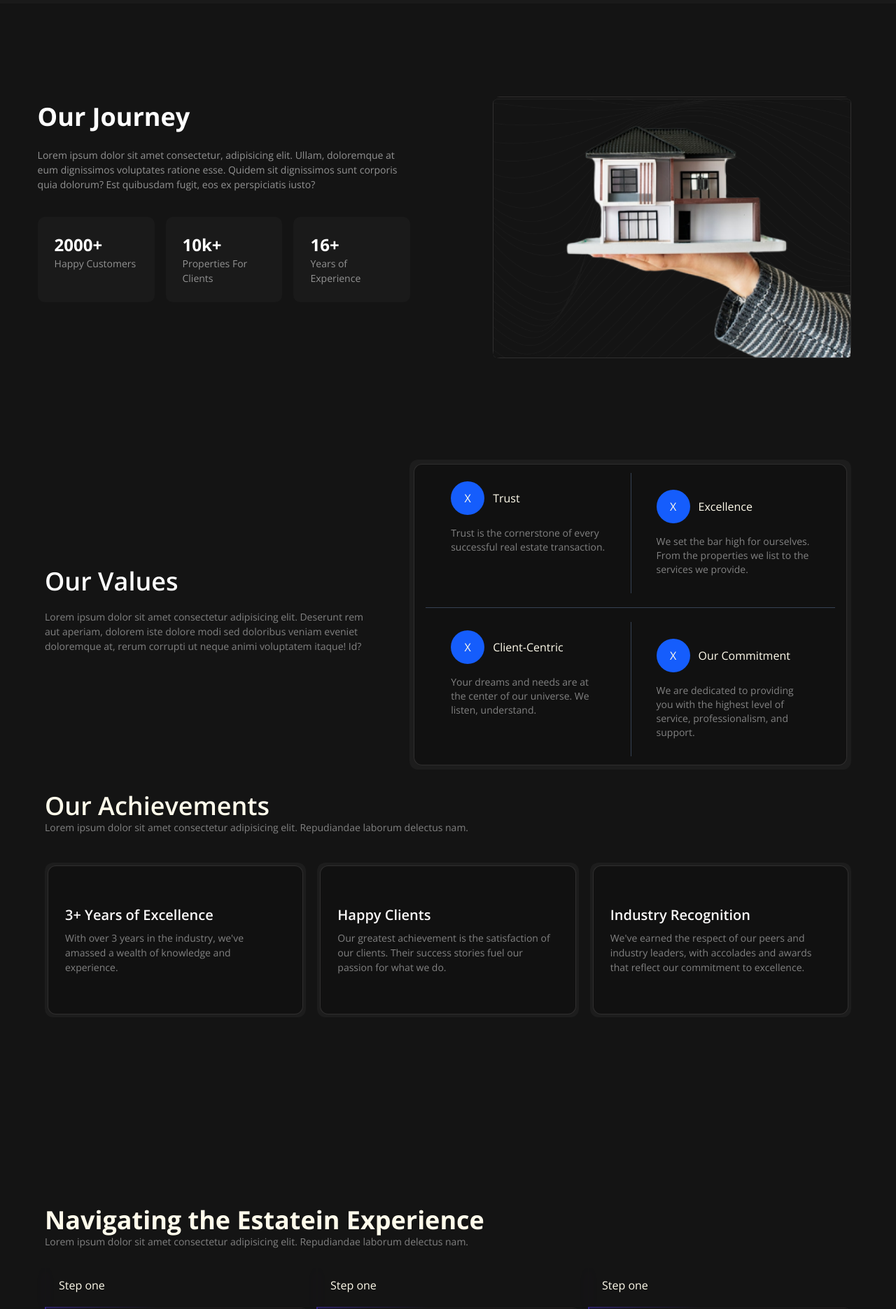
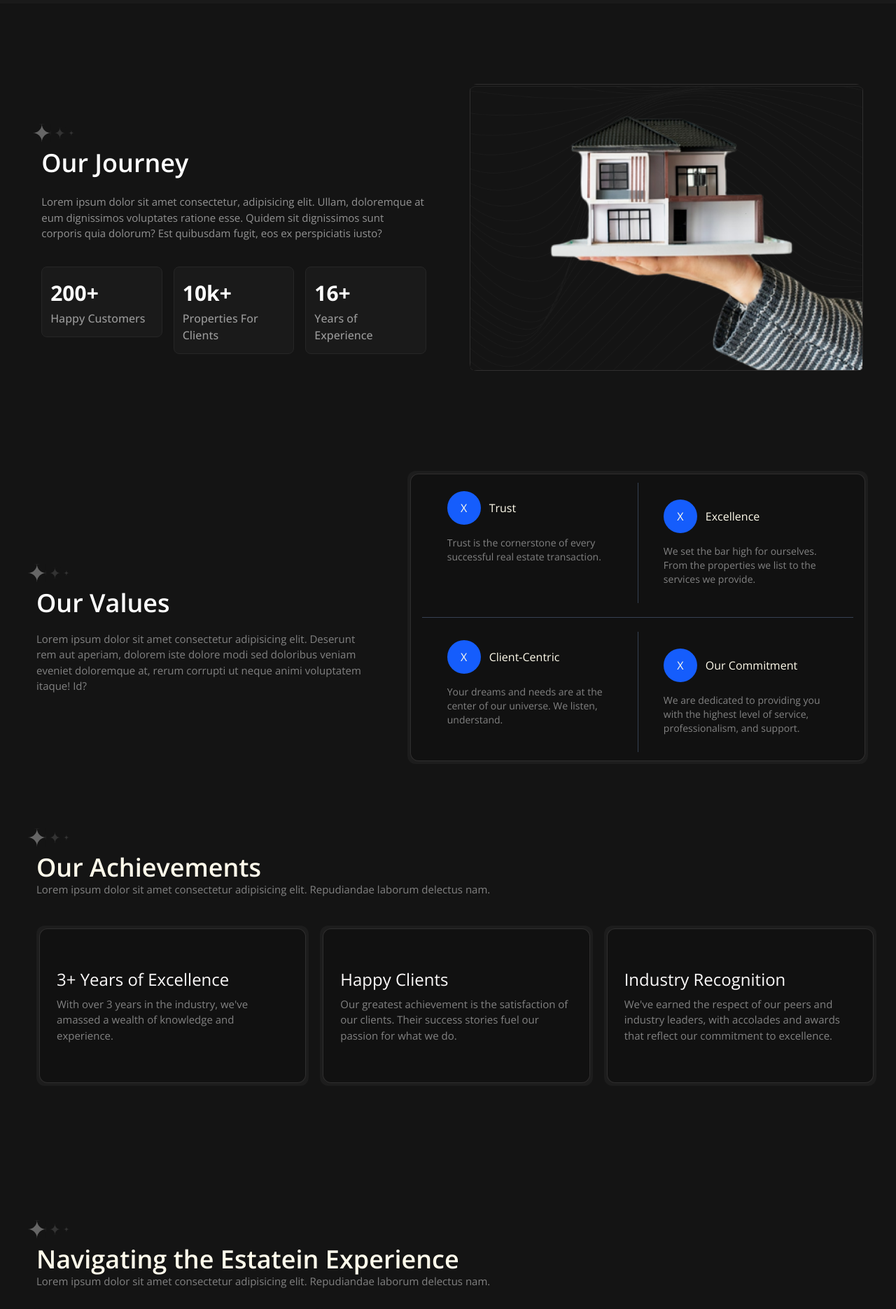
Before and after one commit to abdullahfazal1210-hub/UniwebProjectFrontend, a Next.js app: page /about in a window 1280 px wide. Shown: the part 120-1991 px from the top of the page at 70% size. Built offline with nearby package versions, Linux system fonts and the light colour scheme.

Commit message:
about/update

```diff
--- a/app/(pages)/about/page.jsx
+++ b/app/(pages)/about/page.jsx
@@ -1,4 +1,10 @@
 import Card from "@/app/components/web/common/Card";
+import StatsCard from "@/app/components/web/common/StatsCard";
+import Message from "@/app/styles/icons/Message";
+import Send from "@/app/styles/icons/Send";
+import StarsIcon from "@/app/styles/icons/StarsIcon";
+import Twitter from "@/app/styles/icons/Twitter";
+import Sparkling from "@/app/styles/svg/Sparkling";
 import { Separator } from "@/components/ui/separator";
 import React from "react";
 
@@ -100,18 +106,33 @@ function About() {
       designation: "Legal Counsel",
     },
   ];
+  const stats = [
+    {
+      value: "200+",
+      label: "Happy Customers",
+    },
+    {
+      value: "10k+",
+      label: "Properties For Clients",
+    },
+    {
+      value: "16+",
+      label: "Years of Experience",
+    },
+  ];
 
   return (
     <div className="bg-[#141414]">
       <div className="main-container  ">
- <div className="sec-one grid grid-cols-1 md:grid-cols-2">
+ <div className="sec-one grid grid-cols-1 px-4 md:grid-cols-2">
   {/* Left Content Section */}
-  <div className="left relative md:h-[80vh] p-6 flex justify-center items-center order-2 md:order-1">
+  <div className="left  relative md:h-[80vh]  flex justify-center items-center order-2 md:order-1">
     <div className="md:w-[90%] md:h-[60%]">
-      <h1 className="md:text-4xl text-2xl font-bold text-white">
+        <StarsIcon />
+      <h1 className="md:text-4xl ms-2 md:ms-3 text-2xl font-semibold text-white">
         Our Journey
       </h1>
-      <p className="mt-6 text-[14px] text-[#939393]">
+      <p className="mt-6 md:ms-3 ms-2 text-[15px] text-[#939393]">
         Lorem ipsum dolor sit amet consectetur, adipisicing elit. Ullam,
         doloremque at eum dignissimos voluptates ratione esse. Quidem sit
         dignissimos sunt corporis quia dolorum? Est quibusdam fugit, eos ex
@@ -119,28 +140,18 @@ function About() {
       </p>
 
       {/* Stats Cards */}
-      <div className="little-cards grid grid-cols-1 sm:grid-cols-2 md:grid-cols-3 gap-4 mt-9 text-center md:text-left">
-        <div className="card-one p-6 bg-[#1A1A1A] rounded-[10px]">
-          <h1 className="md:text-2xl text-xl text-white font-bold">2000+</h1>
-          <p className="text-[#939393] text-[14px]">Happy Customers</p>
-        </div>
+      <div className="little-cards md:ms-3 grid grid-cols-1 sm:grid-cols-2 md:grid-cols-3 gap-4 mt-9 text-center md:text-left">
+        {stats.map((stat,ind)=>(
+          <StatsCard key={ind} stat = {stat}/>
 
-        <div className="card-two p-6 bg-[#1A1A1A] rounded-[10px]">
-          <h1 className="md:text-2xl text-xl text-white font-bold">10k+</h1>
-          <p className="text-[#939393] text-[14px]">Properties For Clients</p>
-        </div>
-
-        <div className="card-three p-6  bg-[#1A1A1A] rounded-[10px]">
-          <h1 className="md:text-2xl text-xl text-white font-bold">16+</h1>
-          <p className="text-[#939393] text-[14px]">Years of Experience</p>
-        </div>
+        ))}
       </div>
     </div>
   </div>
 
   {/* Right Content Section */}
-  <div className="right flex items-center justify-center w-full order-1 md:order-2">
-    <div className="main w-[80%] border rounded-[10px] border-[#4e4c4c7d]">
+  <div className="right  flex items-center justify-center w-full order-1 md:order-2">
+    <div className="main w-[90%] border rounded-[10px] border-[#4e4c4c7d]">
       <img
         className="w-full h-full border-0 object-cover"
         src="/img/sec-one.png"
@@ -152,14 +163,16 @@ function About() {
 
 
 
-       <div className="sec-two  relative grid grid-cols-7 px-6 md:px-16 md:gap-16">
+       <div className="sec-two  relative grid grid-cols-7 p-4  md:px-10 md:gap-16">
 
   <div className="left w-full  col-span-7 md:col-span-3 flex justify-center items-center">
     <div className="">
-      <h1 className="md:text-4xl text-2xl font-semibold text-white">
+              <StarsIcon />
+
+      <h1 className="md:text-4xl ms-2  md:ms-3 text-2xl font-semibold text-white">
         Our Values
       </h1>
-      <p className="text-[#828282] text-[14px] mt-5">
+      <p className="text-[#828282] ms-2 w-full  md:ms-3  text-[15px] mt-5">
         Lorem ipsum dolor sit amet consectetur adipisicing elit. Deserunt rem
         aut aperiam, dolorem iste dolore modi sed doloribus veniam eveniet
         doloremque at, rerum corrupti ut neque animi voluptatem itaque! Id?
@@ -168,7 +181,7 @@ function About() {
   </div>
 
 
-  <div className="text-[#828282] mt-3 col-span-7 md:col-span-4  md:col-start-4 p-1.5 bg-[#82818113] rounded-xl">
+  <div className="text-[#828282] mt-3 col-span-7 md:col-span-4   md:col-start-4 p-1 bg-[#82818113] rounded-xl">
     <div className="cards px-4 grid rounded-xl border grid-cols-4 border-[#4e4c4c7d] bg-[#111]">
       {card.map((item, index) => (
         <React.Fragment key={index}>
@@ -198,44 +211,46 @@ function About() {
 
 
 
-        <div className="sec-three mt-8 px-6 md:px-16 text-amber-50   md:h-[70vh]">
+        <div className="sec-three mt-8 px-3 md:px-10 text-amber-50   md:h-[70vh]">
           <div className=" ">
-            <h1 className="md:text-4xl text-2xl font-semibold  ">
+              <StarsIcon />
+            <h1 className="md:text-4xl ms-2 md:ms-3 text-2xl font-semibold  ">
               Our Achievements
             </h1>
-            <p className="text-[#828282] text-[14px] ">
+            <p className="text-[#828282] ms-2 md:ms-3 text-[15px] ">
               Lorem ipsum dolor sit amet consectetur adipisicing elit.
               Repudiandae laborum delectus nam.
             </p>
           </div>
-          <div className="achiv-card  mt-10  gap-4 grid grid-cols-6 w-full">
+          <div className="achiv-card  md:ms-3 mt-10  gap-4 grid grid-cols-6 w-full">
             {achievements.map((card, ind) => (
               <div
                 key={ind}
                 className="card bg-[#82818113] p-1 rounded-xl flex col-span-6  md:col-span-2"
               >
                 <div className="md:py-14 md:px-6 p-6 text-[#fcfafa] rounded-xl border border-[#4e4c4c7d] bg-[#111] w-full h-full flex flex-col">
-                  <h1 className="text-xl font-semibold">{card.title}</h1>
-                  <p className="text-[#828282] text-[14px] mt-2">{card.desc}</p>
+                  <h1 className="text-2xl">{card.title}</h1>
+                  <p className="text-[#828282] text-[15px] mt-2">{card.desc}</p>
                 </div>
               </div>
             ))}
           </div>
         </div>
 
-        <div className="sec-four mt-8 text-amber-50 w-full px-6 md:px-16 md:min-h-screen">
-          <h1 className="text-2xl font-bold md:text-4xl ">
+        <div className="sec-four  text-amber-50 w-full px-3 md:px-10 md:min-h-screen">
+          <StarsIcon />
+          <h1 className="text-2xl ms-2 font-semibold md:ms-3 md:text-4xl ">
             Navigating the Estatein Experience{" "}
           </h1>
-          <p className=" text-[14px] text-[#828282]">
+          <p className=" text-[15px] ms-2 md:ms-3 text-[#828282]">
             Lorem ipsum dolor sit amet consectetur adipisicing elit. Repudiandae
             laborum delectus nam.
           </p>
 
-          <div className="achiv-card mt-5 grid gap-3 grid-cols-1 md:grid-cols-3  w-full ">
+          <div className="achiv-card mt-5 md:ms-3 grid gap-3 grid-cols-1 md:grid-cols-3  w-full ">
             {achiveCard.map((card, index) => (
               <div key={index} className={` rounded ${ index > 2 ? "hidden md:block":"block"}`} >
-                <div className="gradient-border p-3 ">
+                <div className="gradient-border  p-3 ">
                   <div className="step">Step one</div>
                 </div>
                 <div className="gradient-content    ">
@@ -251,7 +266,7 @@ function About() {
                     <h1 className="text-2xl">
                       Discover a world of possibility
                     </h1>
-                    <p className="text-[14px] text-gray-500 mt-3">
+                    <p className="text-[15px] text-gray-500 mt-4">
                       Lorem ipsum, dolor sit amet consectetur adipisicing elit.
                       Deleniti rem, odio consectetur laudantium quos eveniet
                       explicabo itaque unde at adipisci temporibus dicta minima
@@ -264,22 +279,23 @@ function About() {
           </div>
         </div>
 
-        <div className="sec-five px-6 md:px-16  text-amber-50 w-full md:min-h-screen">
+        <div className="sec-five px-3 md:px-10  text-amber-50 w-full md:min-h-screen">
           <div className="">
-            <h1 className="md:text-4xl text-2xl font-bold">
+             <StarsIcon />
+            <h1 className="md:text-4xl ms-2 md:ms-3 text-2xl font-semibold">
               Meet the Estain Team
             </h1>
-            <p className="text-gray-500 text-[14px]">
+            <p className="text-gray-500 ms-2 md:ms-3 text-[15px]">
               Lorem ipsum dolor sit, amet consectetur adipisicing elit. Enim
               quas voluptates error laudantium iusto harum sed similique .
             </p>
           </div>
 
-          <div className="TeamCards  md:flex items-center justify-between w-[100%]  mt-20 ">
+          <div className="TeamCards md:ms-3  p-4 grid grid-cols-1 md:grid-cols-4  gap-5  mt-10 ">
             {team.map((card, ind) => (
               <div
                 key={ind}
-                className="card mt-4 w-full md:w-[20%] h-[500px] bg-[#111] rounded-xl border border-[#2c2c2c] p-5 flex flex-col items-center relative text-white"
+                className="card  w-full    bg-[#111] rounded-xl border border-[#2c2c2c] p-8  relative text-white"
               >
                 {/* Fixed-height image section */}
                 <div className="img w-full h-[250px] overflow-hidden flex justify-center items-center">
@@ -290,9 +306,9 @@ function About() {
                   />
                 </div>
 
-                {/* Twitter icon */}
-                <div className="twitter-icon py-3 p-2 px-5 rounded-full absolute top-[220px] left-1/2 transform -translate-x-1/2 border bg-blue-600 z-10">
-                  X
+                <div className="twitter-icon p-2 px-5 rounded-full top-65 absolute left-1/2 transform -translate-x-1/2 border bg-[#703BF7] z-10">
+                    <Twitter/>
+
                 </div>
 
                 {/* Text and input */}
@@ -306,11 +322,12 @@ function About() {
                     <input
                       type="text"
                       placeholder="Say Hello 👋"
-                      className="p-3 pl-3 border border-gray-700 rounded-2xl w-full"
+                      className="p-3 pl-3 border border-gray-700 bg-[#1A1A1A] rounded-4xl w-full"
                     />
                     {/* Optional send button */}
-                    <button className="border bg-blue-600 px-2.5 py-0.5 me-1 rounded-full absolute top-[8px] right-1.5">
-                      X
+                    <button className="border p-1  bg-[#703BF7] me-1 rounded-full absolute top-[12px] md:top-[10px] right-1.5">
+                      <Send />
+
                     </button>
                   </div>
                 </div>
--- a/app/(pages)/home/page.jsx
+++ b/app/(pages)/home/page.jsx
@@ -1,26 +1,26 @@
 "use client";
-import React from 'react'
+import React from "react";
 import Link from "next/link";
-import Image from 'next/image';
+import Image from "next/image";
 
 // components
-import ServiceCard from '@/app/components/web/common/ServiceCard/page.jsx';
+import ServiceCard from "@/app/components/web/common/ServiceCard/page.jsx";
 
 // shadcn comps
 import { Button } from "@/components/ui/button";
 
 // icons
-import HomeIcon from '@/app/styles/svg/HomeIcon.jsx';
-import CaptureIcon from '@/app/styles/svg/CaptureIcon.jsx';
-import PropertyIcon from '@/app/styles/svg/PropertyIcon.jsx';
-import SunriseIcon from '@/app/styles/svg/SunriseIcon.jsx';
+import HomeIcon from "@/app/styles/svg/HomeIcon.jsx";
+import CaptureIcon from "@/app/styles/svg/CaptureIcon.jsx";
+import PropertyIcon from "@/app/styles/svg/PropertyIcon.jsx";
+import SunriseIcon from "@/app/styles/svg/SunriseIcon.jsx";
 
 // import image
-import HomeBanner from '@/public/img/home-banner.png';
-import BannerTag from '@/app/styles/svg/BannerTag.jsx';
+import HomeBanner from "@/public/img/home-banner.png";
+import BannerTag from "@/app/styles/svg/BannerTag.jsx";
+import StatsCard from "@/app/components/web/common/StatsCard";
 
 export default function Home() {
-
   const stats = [
     {
       value: "200+",
@@ -57,82 +57,76 @@ export default function Home() {
 
   return (
     <>
-        <main id='page-1'>
-          <section >
+      <main id="page-1">
+        <section>
           {/* Banner Tag */}
-            <div className='w-32 h-32 absolute top-48 left-1/2 z-10'>
+          <div className="w-32 h-32 absolute top-48 left-1/2 z-10">
             <BannerTag />
           </div>
 
           {/* Hero Section */}
-            <div className='w-full grid grid-cols-2 bg-[rgb(20,20,20)] pl-16 gap-14'>
+          <div className="w-full grid grid-cols-2 bg-[rgb(20,20,20)] pl-16 gap-14">
             {/* Banner Content Section */}
-              <div className='flex flex-col justify-center gap-8'>
-                <div className='grid gap-5'>
-                  <h1 className='font-semibold text-[46px] leading-[120%] tracking-normal text-white'>Discover Your Dream Property with Estatein</h1>
-                  <p className='font-medium text-base leading-[150%] tracking-normal text-[#999999]'>
-                    Your journey to finding the perfect property begins here. Explore our
-                    listings to find the home that matches your dreams.
+            <div className="flex flex-col justify-center gap-8">
+              <div className="grid gap-5">
+                <h1 className="font-semibold text-[46px] leading-[120%] tracking-normal text-white">
+                  Discover Your Dream Property with Estatein
+                </h1>
+                <p className="font-medium text-base leading-[150%] tracking-normal text-[#999999]">
+                  Your journey to finding the perfect property begins here.
+                  Explore our listings to find the home that matches your
+                  dreams.
                 </p>
               </div>
 
               {/* Buttons */}
-                <div className='flex items-center gap-3'>
+              <div className="flex items-center gap-3">
                 <Button asChild>
                   <Link
                     href="/about"
-                      className='border border-[rgba(38,38,38,1)] text-white px-5 py-3.5 font-medium text-sm leading-[150%] tracking-normal'
-                    >Learn More</Link>
+                    className="border border-[rgba(38,38,38,1)] text-white px-5 py-3.5 font-medium text-sm leading-[150%] tracking-normal"
+                  >
+                    Learn More
+                  </Link>
                 </Button>
                 <Button asChild>
                   <Link
                     href="/properties"
-                      className='font-medium text-sm leading-[150%] tracking-normal bg-[#703bf7] border border-[#703bf7] text-white px-5 py-3.5'
-                    >Browse Properties</Link>
+                    className="font-medium text-sm leading-[150%] tracking-normal bg-[#703bf7] border border-[#703bf7] text-white px-5 py-3.5"
+                  >
+                    Browse Properties
+                  </Link>
                 </Button>
               </div>
 
               {/* Features */}
-                <div className='grid grid-cols-3 gap-5 text-white'>
+              <div className="grid grid-cols-3 gap-5 text-white">
                 {stats.map((stat, index) => (
-                    <div
-                      key={index}
-                      className="grid gap-0.5 px-3 py-3.5 bg-[rgba(26,26,26,1)] border border-[rgba(38,38,38,1)] rounded-lg"
-                    >
-                      <h6 className="font-bold text-[30px] leading-[150%] tracking-normal">
-                        {stat.value}
-                      </h6>
-                      <p className="text-[#999999] font-medium text-base leading-[150%] tracking-normal">
-                        {stat.label}
-                      </p>
-                    </div>
+                  <StatsCard key={index} stat={stat} />
                 ))}
               </div>
             </div>
 
             {/* Banner Image */}
             <div>
-                <div className='hero-image p-[1px]'>
+              <div className="hero-image p-[1px]">
                 <Image src={HomeBanner} alt="Banner" />
               </div>
             </div>
           </div>
         </section>
 
-          <section className='w-full grid grid-cols-4 gap-2.5 p-2.5 bg-[#141414] border border-[#262626] shadow-[0_0_0_6px_rgba(25,25,25,1)]'>
+        <section className="w-full grid grid-cols-4 gap-2.5 p-2.5 bg-[#141414] border border-[#262626] shadow-[0_0_0_6px_rgba(25,25,25,1)]">
           {/* Service Section */}
           {services.map((item, idx) => {
             return (
-              <div className='w-full h-full' key={idx}>
+              <div className="w-full h-full" key={idx}>
                 <ServiceCard title={item.title} icon={item.icon} />
               </div>
             );
           })}
         </section>
-
-
-
       </main>
     </>
-  )
+  );
 }
--- /dev/null
+++ b/app/components/web/common/StatsCard.jsx
@@ -0,0 +1,21 @@
+import React from "react";
+
+function StatsCard({stat}) {
+  return (
+    <div>
+      <div
+
+        className="grid gap-0.5 px-3 py-3.5 bg-[rgba(26,26,26,1)] border border-[rgba(38,38,38,1)] rounded-lg"
+      >
+        <h6 className="font-bold text-white text-[30px] leading-[150%] tracking-normal">
+          {stat.value}
+        </h6>
+        <p className="text-[#999999] font-medium text-base leading-[150%] tracking-normal">
+          {stat.label}
+        </p>
+      </div>
+    </div>
+  );
+}
+
+export default StatsCard;
--- a/app/styles/icons/StarsIcon.jsx
+++ b/app/styles/icons/StarsIcon.jsx
@@ -1,7 +1,7 @@
 
 function StarsIcon() {
   return (
-    <svg width="69" height="30" viewBox="0 0 69 30" fill="none" xmlns="http://www.w3.org/2000/svg">
+    <svg width="59" height="80" viewBox="0 -10 69 10" fill="none" xmlns="http://www.w3.org/2000/svg">
       <g clipPath="url(#clip0_75_930)">
       <path d="M15 30.0166C23.2843 30.0166 30 23.3009 30 15.0166C30 6.73233 23.2843 0.0166836 15 0.0166836C6.71573 0.0166836 0 6.73233 0 15.0166C0 23.3009 6.71573 30.0166 15 30.0166Z" fill="#666666"/>
       <path d="M0 45C8.28427 45 15 38.2843 15 30C15 21.7157 8.28427 15 0 15C-8.28427 15 -15 21.7157 -15 30C-15 38.2843 -8.28427 45 0 45Z" fill="#141414"/>
--- a/app/styles/icons/style.css
+++ b/app/styles/icons/style.css
@@ -115,8 +115,8 @@
 }
 
 .send-logo {
-    width: 30px;
-    height: 30px;
+    width: 20px;
+    height: 20px;
 }
 
 .facebook-logo {
@@ -147,8 +147,8 @@
     }
 
     .send-logo {
-        width: 24px;
-        height: 24px;
+        width: 14px;
+        height: 14px;
     }
 
     .facebook-logo {
@@ -176,8 +176,8 @@
 @media (max-width: 799px) {
 
     .send-logo {
-        height: 24px;
-        width: 24px;
+        height: 14px;
+        width: 14px;
     }
 
 }
```
Lines whose indentation alone changed are shown as unchanged.
